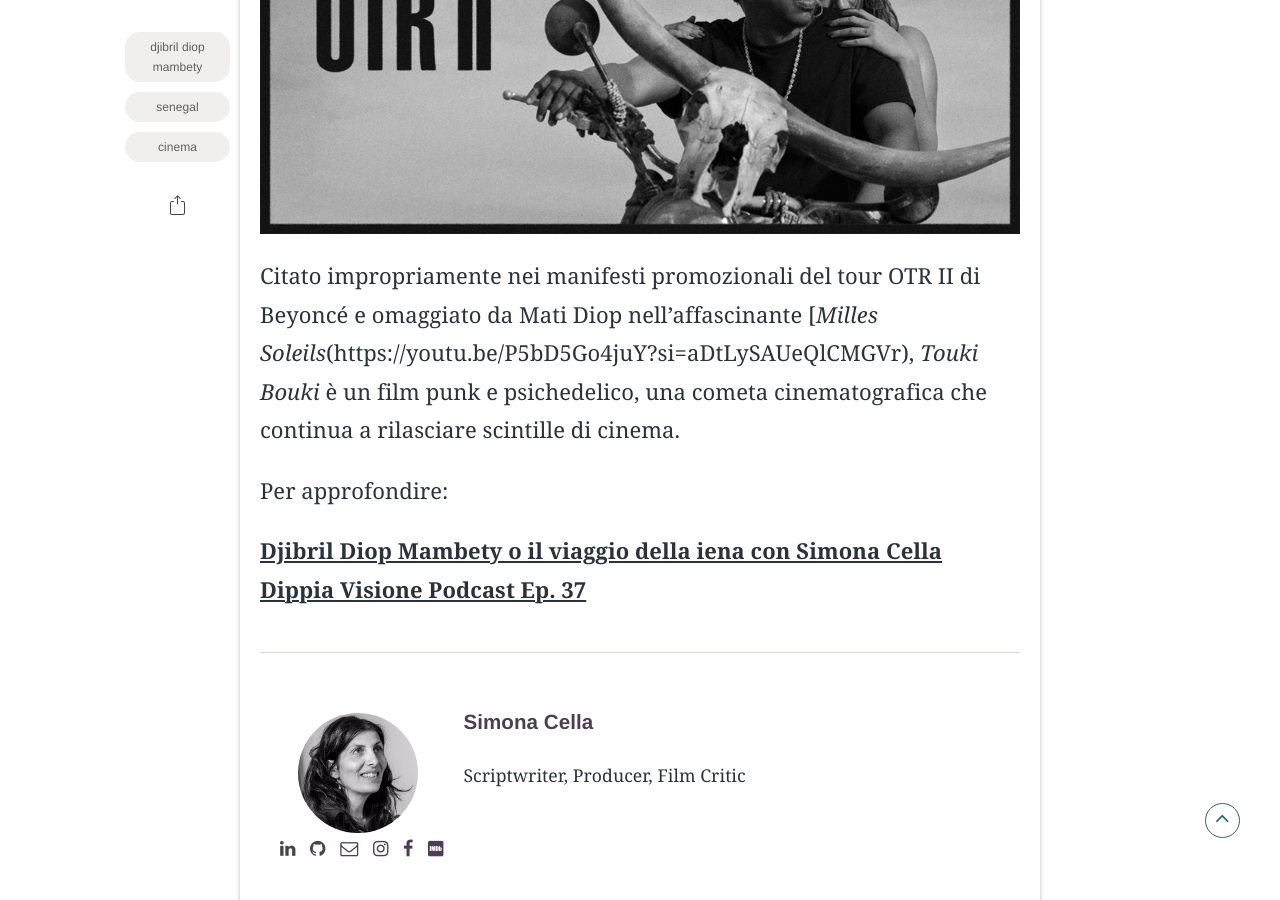
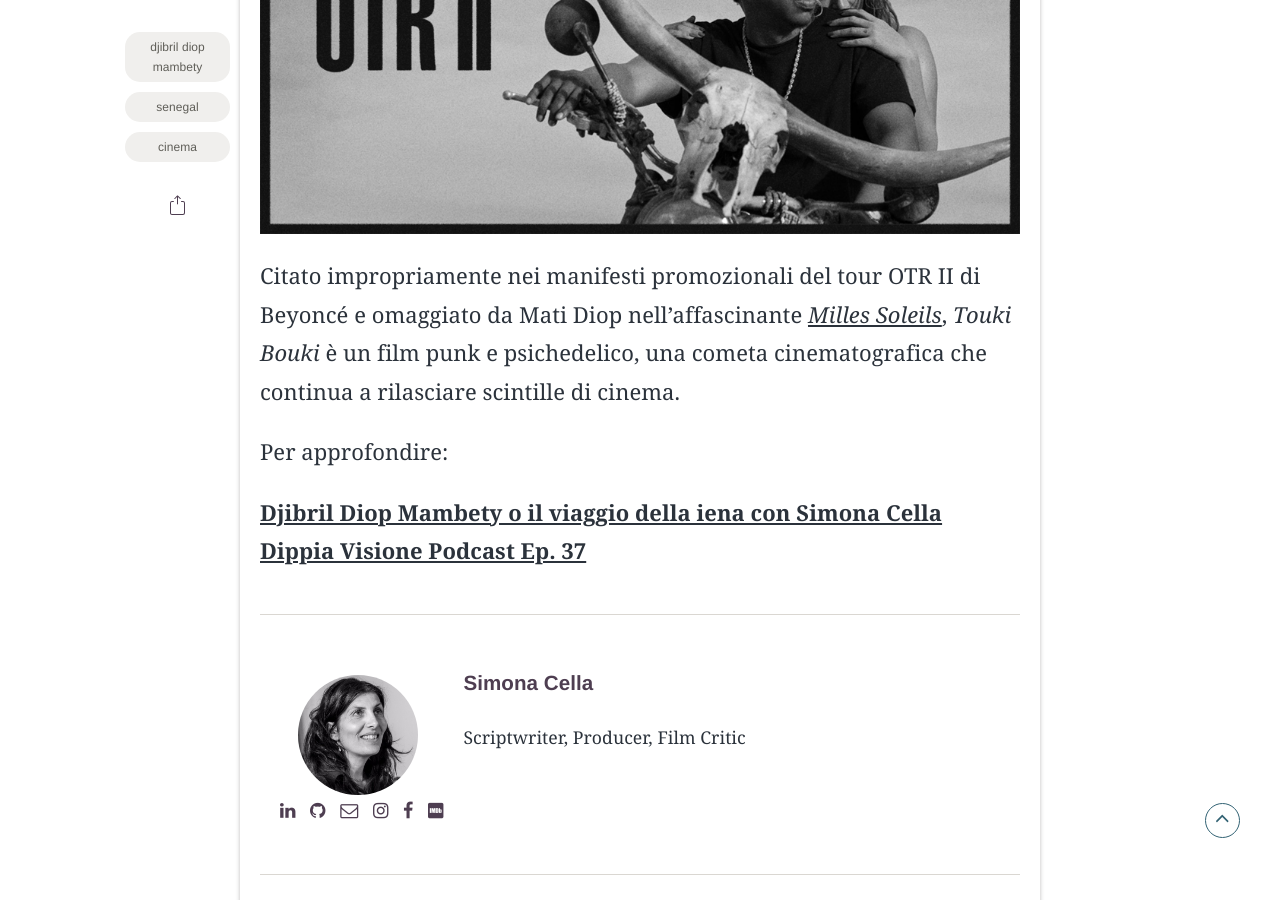
Before and after one commit to simonacella/simonacella.github.io, a Jekyll site: the page built from _posts/1973-05-01-Touki-Bouki.md, in a window 1280 px wide and 900 px high, scrolled down 7379 px. Built offline with Jekyll 4.4.1, drawn with Linux system fonts in a browser that asks for light colours; some web fonts are replaced; comment, search, counter and statistics services are not loaded.

Commit message:
Update 1973-05-01-Touki-Bouki.md

```diff
--- a/_posts/1973-05-01-Touki-Bouki.md
+++ b/_posts/1973-05-01-Touki-Bouki.md
@@ -63,7 +63,7 @@
 ![OTRII](./assets/img/posts/beyonce1.jpg)
 
 Citato impropriamente nei manifesti promozionali del tour OTR II di Beyoncé e omaggiato da Mati Diop nell'affascinante
-[_Milles Soleils_(https://youtu.be/P5bD5Go4juY?si=aDtLySAUeQlCMGVr), _Touki Bouki_ è un film punk e psichedelico, una cometa cinematografica che continua a rilasciare scintille di cinema.
+[_Milles Soleils_](https://youtu.be/P5bD5Go4juY?si=aDtLySAUeQlCMGVr), _Touki Bouki_ è un film punk e psichedelico, una cometa cinematografica che continua a rilasciare scintille di cinema.
 
 Per approfondire:
 
```
